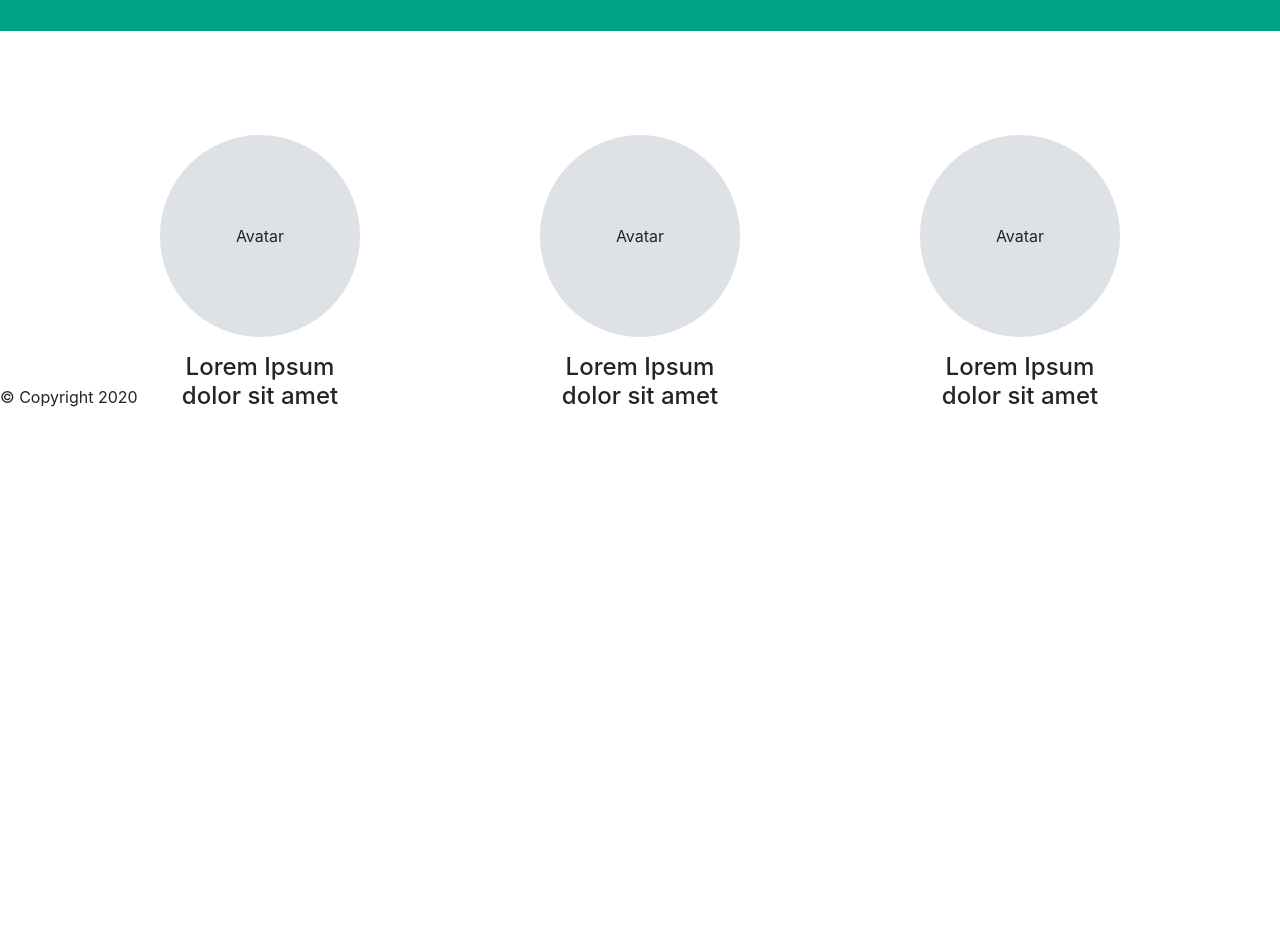
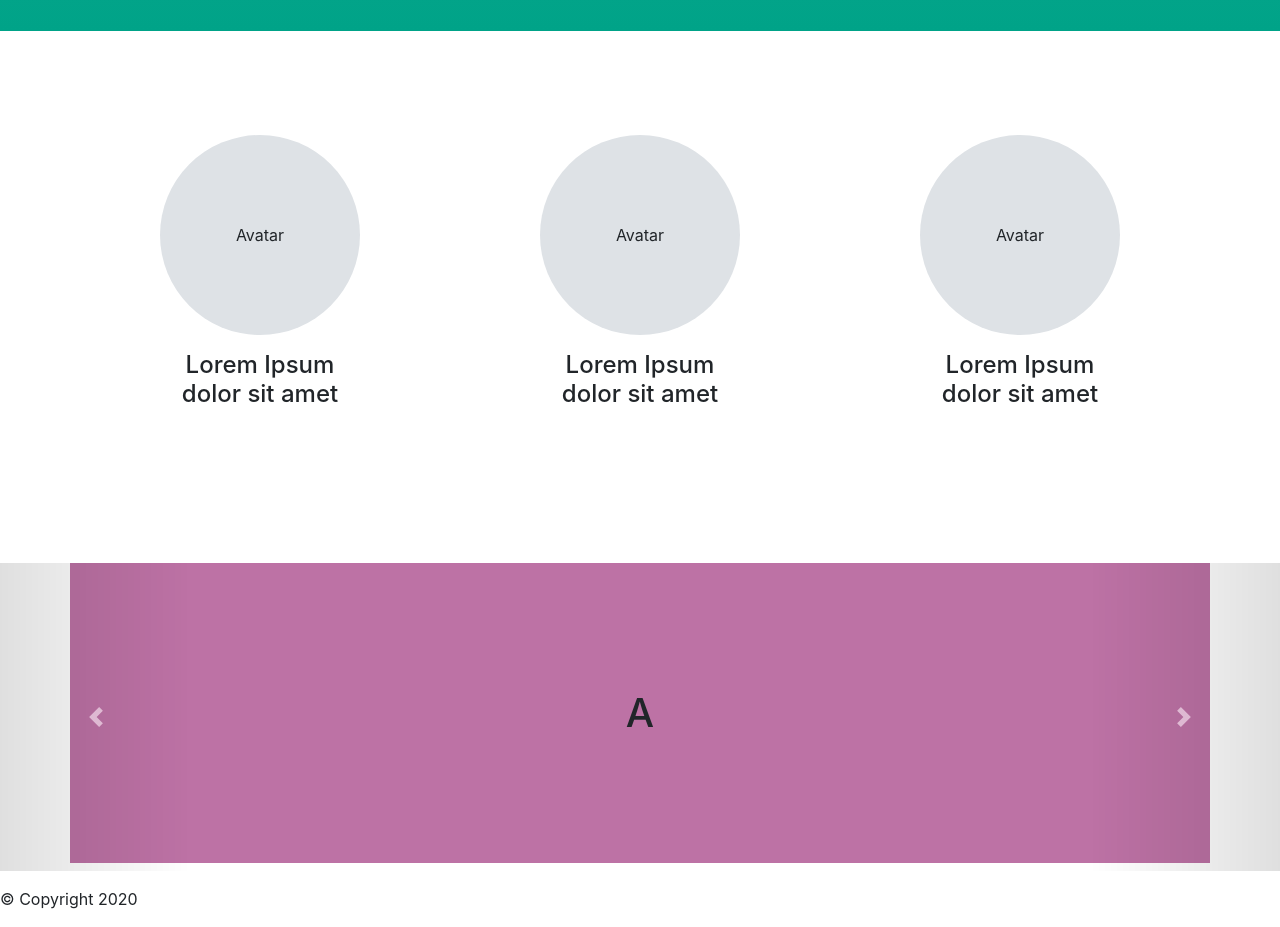
Before and after one commit to sesirimarco/boilerplate, a React (Create React App) app: page / in a window 1280 px wide. Shown: the part 580-1507 px from the top of the page. Before the commit the page ends 1005 px from the top, so only its background shows below. Built offline with nearby package versions, Linux system fonts and the light colour scheme.

Commit message:
feat: add on scroll animations

```diff
--- a/package.json
+++ b/package.json
@@ -9,6 +9,7 @@
     "bootstrap": "^4.5.2",
     "node-sass": "^4.14.1",
     "react": "^16.13.1",
+    "react-animate-on-scroll": "^2.1.5",
     "react-bootstrap": "^1.3.0",
     "react-dom": "^16.13.1",
     "react-redux": "^7.2.1",
--- a/src/App.scss
+++ b/src/App.scss
@@ -21,5 +21,8 @@ $input-btn-padding-y-lg: 0.4rem;
 .bg-gray-600 {
   background-color: $gray-600;
 }
+.cursor-pointer {
+  cursor: pointer;
+}
 
 @import "../node_modules/bootstrap/scss/bootstrap";
--- a/src/pages/Landing/Avatar.js
+++ b/src/pages/Landing/Avatar.js
@@ -1,4 +1,5 @@
 import React, { Component } from 'react';
+import ScrollAnimation from 'react-animate-on-scroll';
 import './landing.scss';
 
 class Avatar extends Component {
@@ -7,22 +8,55 @@ class Avatar extends Component {
       <div className="container pt-5">
         <div className="row mt-4 mb-5">
           <div className="text-center ml-auto mr-auto avatar-container">
-            <div className="rounded-circle avatar h-100 mb-3 bg-gray-300">
+            <div className="rounded-circle xy-center h-200 mb-3 bg-gray-300">
+              <ScrollAnimation
+                animateIn='anim'
+                duration="0.5"
+              >
                 Avatar
+              </ScrollAnimation>
             </div>
+            <ScrollAnimation
+              animateIn='anim'
+              delay={100}
+              duration={0.5}
+            >
               <h4>Lorem Ipsum dolor sit amet</h4>
+            </ScrollAnimation>
           </div>
           <div className="text-center ml-auto mr-auto avatar-container">
-            <div className="rounded-circle p-5 avatar h-100 mb-3 bg-gray-300">
+            <div className="rounded-circle xy-center h-200 mb-3 bg-gray-300">
+              <ScrollAnimation
+                animateIn='anim'
+                duration="0.5"
+              >
                 Avatar
+              </ScrollAnimation>
             </div>
+            <ScrollAnimation
+              animateIn='anim'
+              delay={100}
+              duration={0.5}
+            >
               <h4>Lorem Ipsum dolor sit amet</h4>
+            </ScrollAnimation>
           </div>
           <div className="text-center ml-auto mr-auto avatar-container">
-            <div className="rounded-circle p-5 avatar h-100 mb-3 bg-gray-300">
+            <div className="rounded-circle xy-center h-200 mb-3 bg-gray-300">
+              <ScrollAnimation
+                animateIn='anim'
+                duration="0.5"
+              >
                 Avatar
+              </ScrollAnimation>
             </div>
+            <ScrollAnimation
+              animateIn='anim'
+              delay={100}
+              duration={0.5}
+            >
               <h4>Lorem Ipsum dolor sit amet</h4>
+            </ScrollAnimation>
           </div>
         </div>
       </div>
--- a/src/pages/Landing/Hero.js
+++ b/src/pages/Landing/Hero.js
@@ -1,4 +1,5 @@
 import React, { Component } from 'react';
+import ScrollAnimation from 'react-animate-on-scroll';
 import './landing.scss';
 
 class Hero extends Component {
@@ -8,13 +9,25 @@ class Hero extends Component {
         <div className="container">
           <div className="row">
             <div className="col-6">
+              <ScrollAnimation
+                animateIn='anim'
+                delay={200}
+                duration={0.4}
+              >
                 <h1 className="text-white font-weight-bold">
                   This is the main title.
                   It could have more than one text line.
                 </h1>
+              </ScrollAnimation>
+              <ScrollAnimation
+                animateIn='anim'
+                delay={400}
+                duration={0.4}
+              >
                 <h2 className="text-white">
                   As you suppose, this is the sub-title.
                 </h2>
+              </ScrollAnimation>
             </div>
             <div className="col-6 bg-gray-600 rounded p-5">
               <h3 className="text-white p-5">
--- a/src/pages/Landing/Landing.js
+++ b/src/pages/Landing/Landing.js
@@ -2,6 +2,7 @@ import React, { Component } from 'react';
 import Header from './Header';
 import Hero from './Hero';
 import Avatar from './Avatar';
+import Carousel from './Carousel';
 import './landing.scss';
 
 class Landing extends Component {
@@ -12,7 +13,12 @@ class Landing extends Component {
           <Header />
           <Hero />
         </div>
-        <Avatar className="mb-5" />
+        <div className="avatar-section">
+          <Avatar />
+        </div>
+        <div className="mb-3">
+          <Carousel />
+        </div>
       </div>
 		);
 	}
--- a/src/pages/Landing/landing.scss
+++ b/src/pages/Landing/landing.scss
@@ -1,7 +1,7 @@
 @import "../../../node_modules/bootstrap/scss/functions";
 @import "../../../node_modules/bootstrap/scss/variables";
 
-.avatar {
+.xy-center {
   display: flex;
   align-items: center;
   justify-content: center;
@@ -9,3 +9,26 @@
 .avatar-container {
   width: 200px;
 }
+.carousel-item-content {
+  height: 300px;
+}
+.avatar-section {
+  height: 500px;
+}
+
+.h-200 {
+  height: 200px;
+}
+
+.anim {
+  animation-name: slidein;
+  position: relative;
+}
+@keyframes slidein {
+  from {
+    left: -500px;
+  }
+  to {
+    left: 0;
+  }
+}
```
Also changed, not shown: 1 other file (tests, documents, lock files or other folders). Lines whose indentation alone changed are shown as unchanged.
